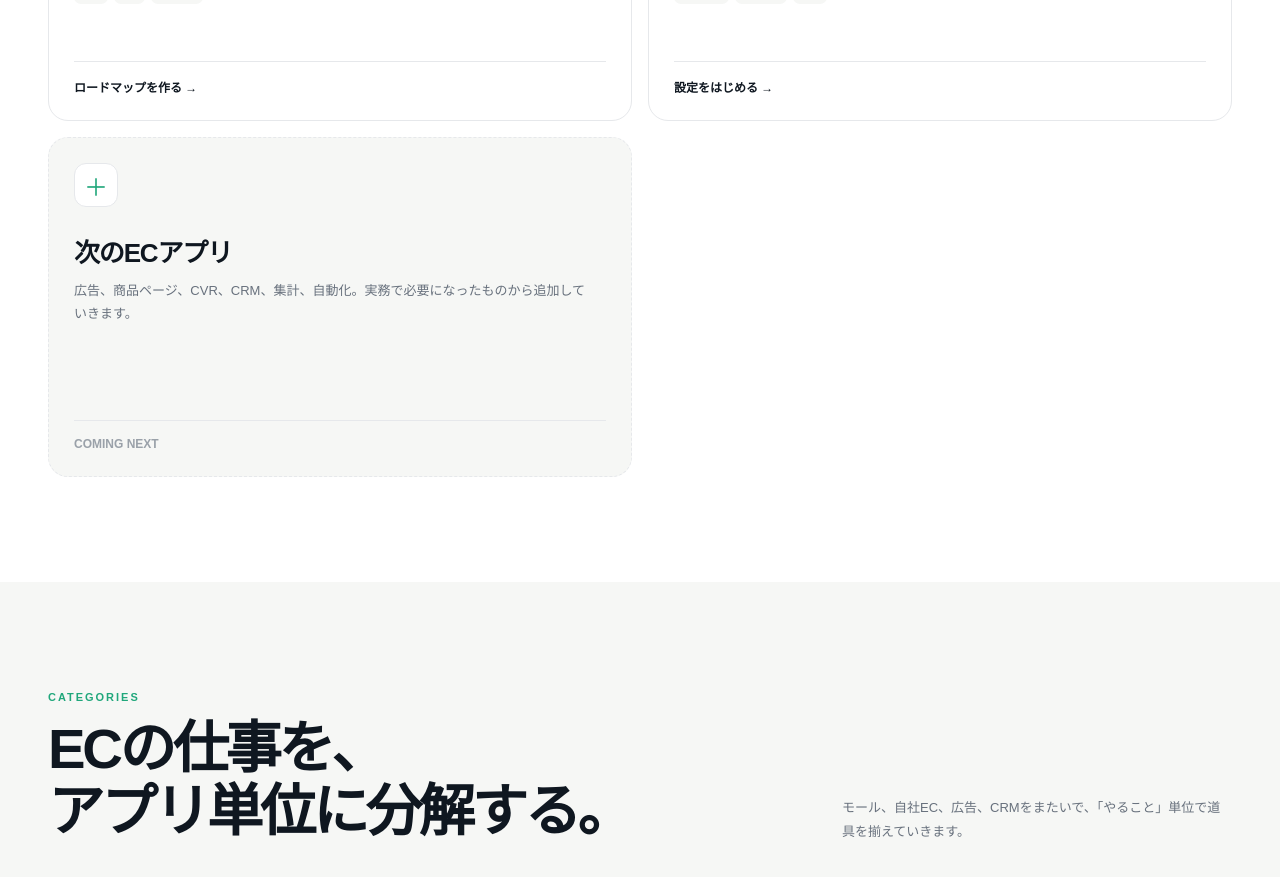
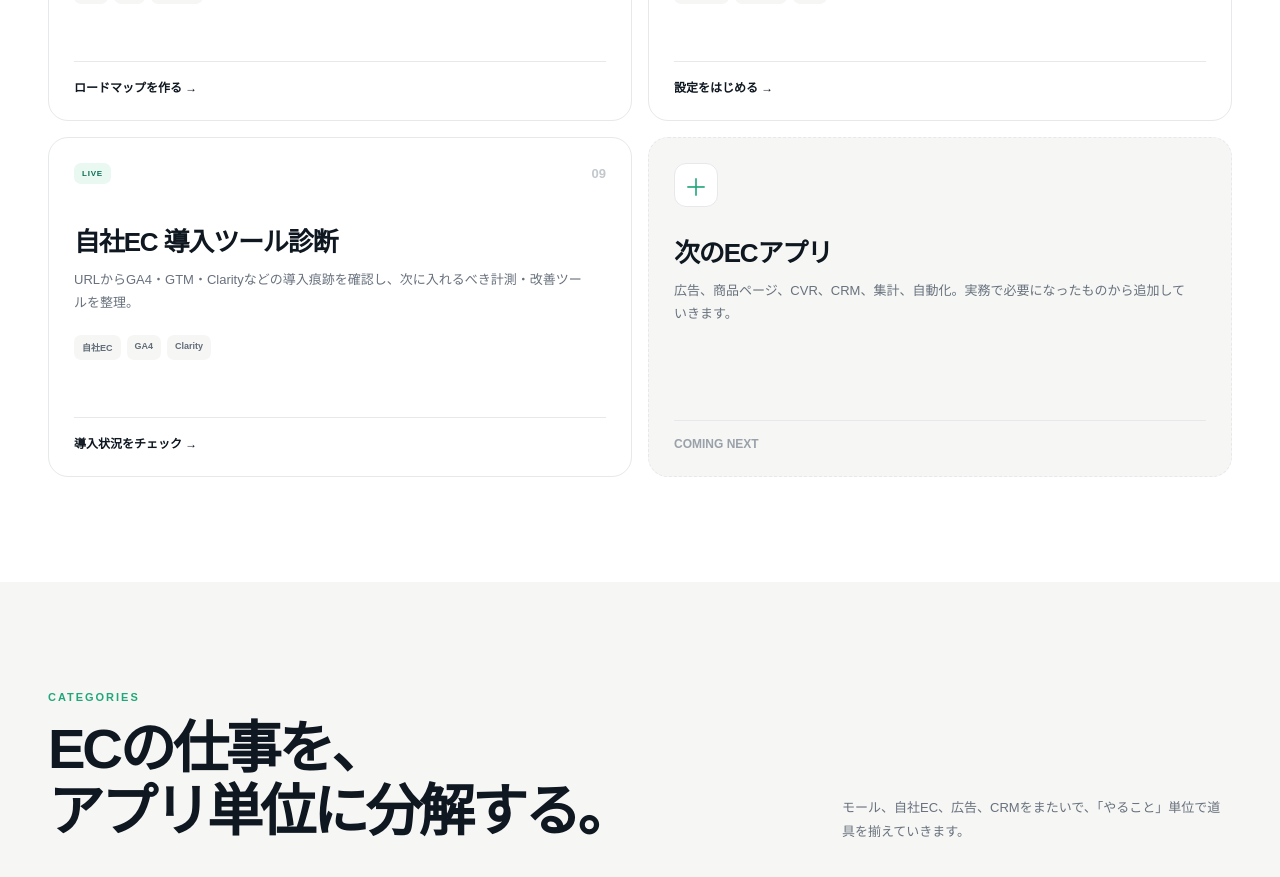
Before and after one commit to hrt14/ecplayers, a Next.js app: page / in a window 1280 px wide. Shown: the part 2880-3757 px from the top of the page. Built offline with nearby package versions, Linux system fonts and the light colour scheme.

Commit message:
List self EC tool setup checker on home

```diff
--- a/app/page.tsx
+++ b/app/page.tsx
@@ -80,6 +80,16 @@ const apps = [
     tags: ['Meta広告', '初期設定', '計測'],
     href: '/meta-setup',
     action: '設定をはじめる →',
+  },
+  {
+    status: 'LIVE',
+    tone: 'live',
+    number: '09',
+    title: '自社EC 導入ツール診断',
+    description: 'URLからGA4・GTM・Clarityなどの導入痕跡を確認し、次に入れるべき計測・改善ツールを整理。',
+    tags: ['自社EC', 'GA4', 'Clarity'],
+    href: '/site-stack-check',
+    action: '導入状況をチェック →',
   },
 ]
 
```
